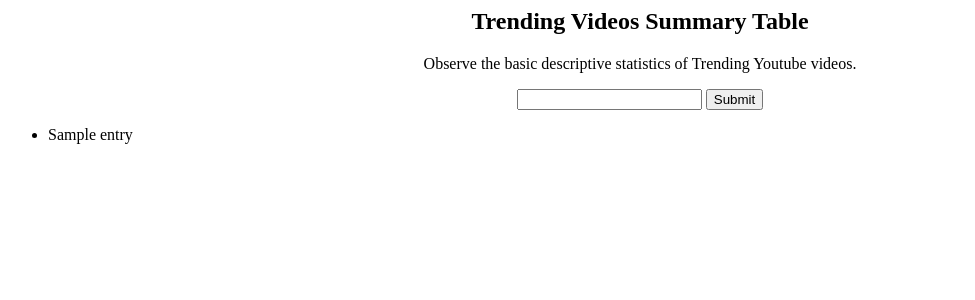
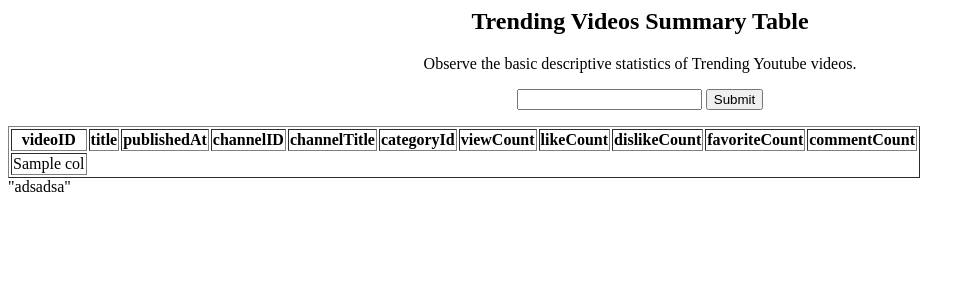
Before and after one commit to CloudChaoszero/Youtube-TrendingVideos-AnalysisV2, a Flask app: template Resources/templates/index.html in a window 1280 px wide. Shown: the top 300 px of the page, without its empty margins (0-975 px from the left). Run offline with Flask 2, Linux system fonts and the light colour scheme; the template is opened without the code that fills it: most values are stand-ins (such as "Sample title", 1, 10 or a date in 2020); parts of the project's set-up code (start-up, migrations or seed data) failed here and were passed over.

Commit message:
Display data on html page using SQLAlchemy

```diff
--- a/Resources/templates/index.html
+++ b/Resources/templates/index.html
@@ -1,6 +1,11 @@
 <html>
 <link rel="stylesheet" href="https://cdnjs.cloudflare.com/ajax/libs/font-awesome/4.7.0/css/font-awesome.min.css">
-
+<!-- <style type="text/CSS">
+table {
+    table-layout: fixed;
+    width: 100%;
+}
+</style> -->
 
 <body>
 
@@ -15,15 +20,44 @@
             <input type='submit'>
         </form></center>
         <div>
-
 </body>
 
-{% if output %} {% for entry in output %}
-<ul>
-    <li>{{entry }} </li>
-</ul>
-{% endfor %}
+{% if output %}
 
+<table border="1">
+    <thead>
+        <tr>
+
+                <th>videoID</th>
+                <th>title</th>
+                <th>publishedAt</th>
+                <th>channelID</th>
+                <th>channelTitle</th>
+                <th>categoryId</th>
+                <th>viewCount</th>
+                <th>likeCount</th>
+                <th>dislikeCount</th>
+                <th>favoriteCount</th>
+                <th>commentCount</th>
+        </tr>
+    </thead>
+    <tbody>
+        {% for record in output %}
+        <tr>
+            {% for col in record %}
+            <td>{{ col }}</td>
+            {% endfor %}
+        </tr>
+        {% endfor %}
+    </tbody>
+</table>
+{% else %}
+<h1>Sorry, looks like that is not a keyword!</h1>
+{% endif %}
+
+
+{% if output %}
+    "adsadsa"
 {% else %}
 <h1>Sorry, looks like that is not a keyword!</h1>
 {% endif %}
```
Also changed, not shown: ytAnalysis-app.py (+17 -2 lines).
